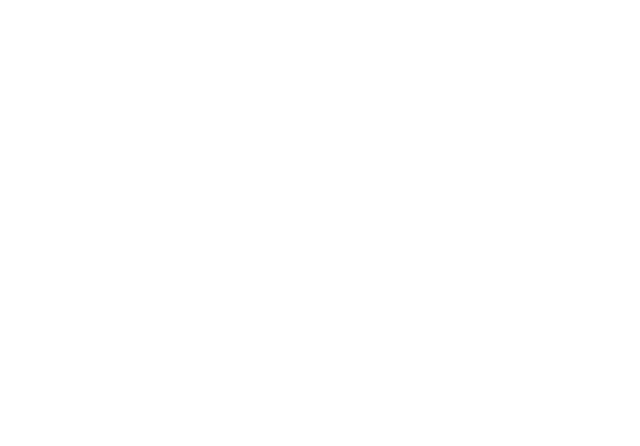
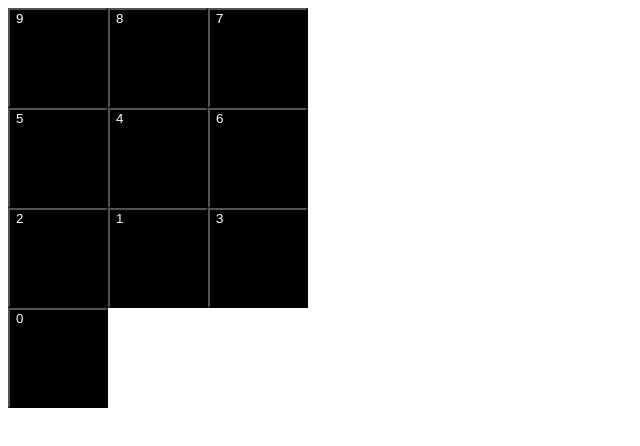
Before and after one commit to andyglover/odin-calculator, a plain HTML site: page index.html in a window 1280 px wide. Shown: the whole page, without its empty margins (0-640 px from the left). Drawn offline with Linux system fonts and the light colour scheme.

Commit message:
Add number buttons

```diff
--- a/css/style.css
+++ b/css/style.css
@@ -0,0 +1,10 @@
+.buttonRow{
+    display:flex;
+}
+.numberButton {
+    display: flex;
+    height: 100px;
+    width: 100px;
+    color: white;
+    background-color: black;
+}
--- a/index.html
+++ b/index.html
@@ -8,6 +8,24 @@
     <title>Calculator</title>
 </head>
 <body>
+    <div class="buttonRow">
+        <button class="numberButton" id="9">9</button>
+        <button class="numberButton" id="8">8</button>
+        <button class="numberButton" id="7">7</button>
+    </div>
+    <div class="buttonRow">
+        <button class="numberButton" id="5">5</button>
+        <button class="numberButton" id="4">4</button>
+        <button class="numberButton" id="6">6</button>
+    </div>
+    <div class="buttonRow">
+        <button class="numberButton" id="2">2</button>
+        <button class="numberButton" id="1">1</button>
+        <button class="numberButton" id="3">3</button>
+    </div>
+    <div>
+        <button class="numberButton" id="0">0</button>
+    </div>
     <script src="./src/script.js"></script>
 </body>
 </html>
```
